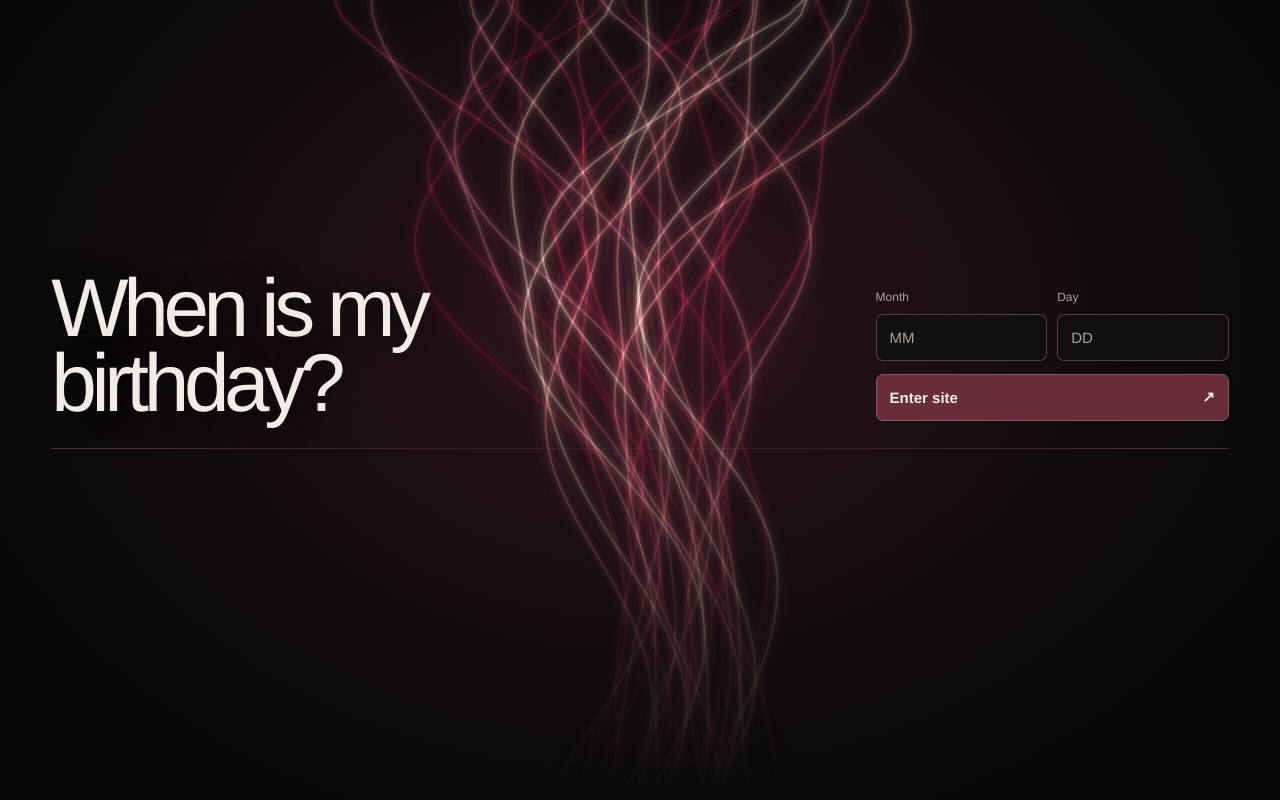
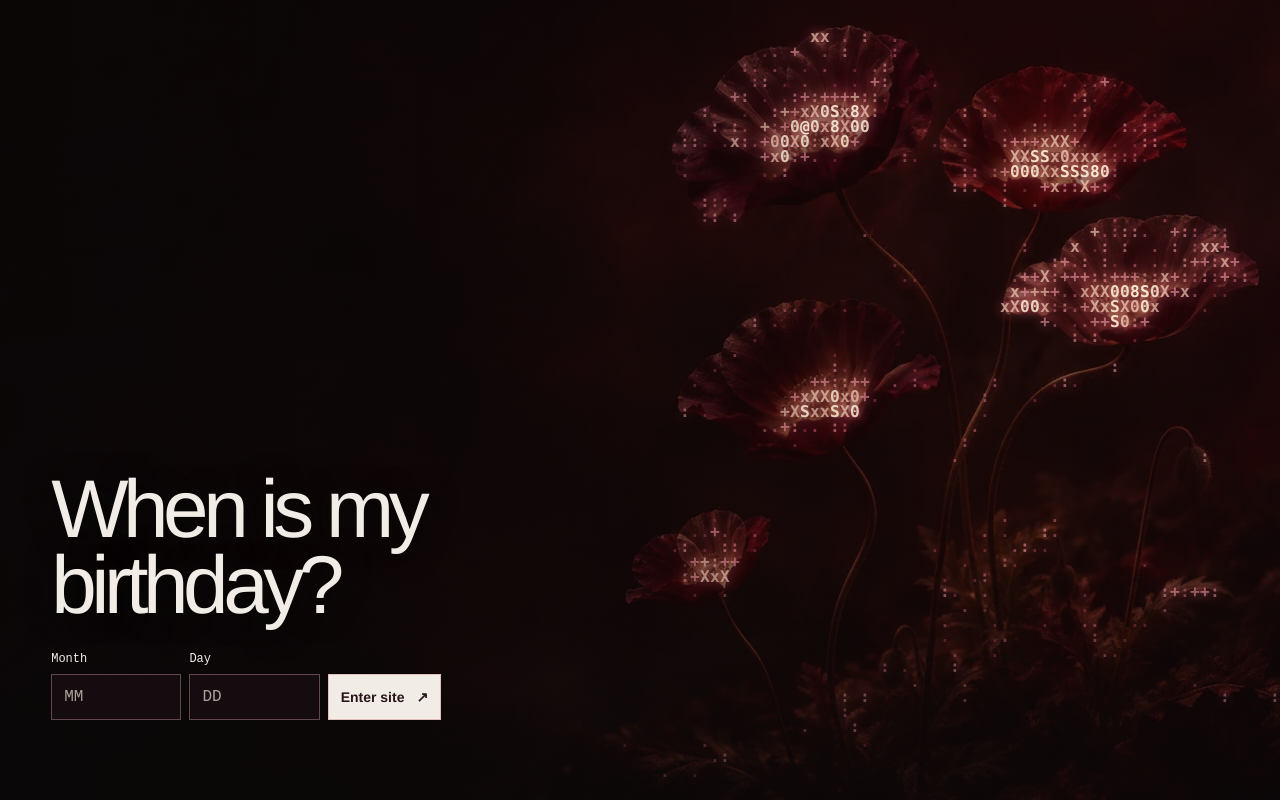
Before and after one commit to AhmedkhalilDAOUDI/AhmedkhalilDAOUDI.github.io, a plain HTML site: page birthday.html in a window 1280 px wide. Drawn offline with Linux system fonts and the light colour scheme; animation ran at ten frames a second.

Commit message:
Rebuild the birthday entrance around an ASCII floral hero (#33)
Co-authored-by: Khalil Daoudi <khalildaoudi@example.com>

```diff
--- /dev/null
+++ b/birthday-ascii.js
@@ -0,0 +1,78 @@
+(() => {
+  const canvas = document.querySelector('.birthday-ascii');
+  const ctx = canvas.getContext('2d');
+  if (!ctx) return;
+
+  const reducedMotion = matchMedia('(prefers-reduced-motion: reduce)');
+  const flower = new Image();
+  const sample = document.createElement('canvas');
+  const sampler = sample.getContext('2d', {willReadFrequently:true});
+  if (!sampler) return;
+
+  const glyphs = ' .:+xX0S8@';
+  const inks = ['#9a3d55', '#c06576', '#e08f99', '#eac1ae', '#fff0d8'];
+  let width, height, cellWidth, cellHeight, cells = [], frame, last = -Infinity;
+
+  function draw(now) {
+    if (!reducedMotion.matches && !document.hidden) frame = requestAnimationFrame(draw);
+    if (now - last < 66) return;
+    last = now;
+    const time = reducedMotion.matches ? 0 : now / 1000;
+    ctx.clearRect(0, 0, width, height);
+    ctx.font = `600 ${cellWidth * 1.62}px ui-monospace,Menlo,monospace`;
+    ctx.textBaseline = 'top';
+
+    for (const [x, y, light, seed] of cells) {
+      const shimmer = Math.sin(time * 1.45 + y * .027 + seed * 6) * .11;
+      const tone = Math.min(1, Math.max(0, light + shimmer));
+      ctx.fillStyle = inks[Math.min(inks.length - 1, Math.floor(Math.sqrt(tone) * inks.length))];
+      ctx.globalAlpha = .53 + .47 * tone;
+      ctx.fillText(glyphs[1 + Math.floor(tone * (glyphs.length - 2))], x, y);
+    }
+    ctx.globalAlpha = 1;
+  }
+
+  function resize() {
+    cancelAnimationFrame(frame);
+    if (!flower.naturalWidth || document.hidden) return;
+    width = canvas.clientWidth;
+    height = canvas.clientHeight;
+    const ratio = Math.min(devicePixelRatio, 1.75);
+    canvas.width = Math.round(width * ratio);
+    canvas.height = Math.round(height * ratio);
+    ctx.setTransform(ratio, 0, 0, ratio, 0, 0);
+    cellWidth = width <= 650 ? 8 : 10;
+    cellHeight = Math.round(cellWidth * 1.48);
+    const cols = Math.ceil(width / cellWidth);
+    const rows = Math.ceil(height / cellHeight);
+    sample.width = cols;
+    sample.height = rows;
+
+    const cover = Math.max(width / flower.naturalWidth, height / flower.naturalHeight);
+    const cropWidth = width / cover;
+    const cropHeight = height / cover;
+    const alignX = width <= 650 ? .78 : .5;
+    sampler.drawImage(flower, (flower.naturalWidth - cropWidth) * alignX,
+      (flower.naturalHeight - cropHeight) * .5, cropWidth, cropHeight, 0, 0, cols, rows);
+    const pixels = sampler.getImageData(0, 0, cols, rows).data;
+    cells = [];
+    for (let row = 0; row < rows; row++) {
+      for (let col = 0; col < cols; col++) {
+        const i = (row * cols + col) * 4;
+        const luminance = (.28 * pixels[i] + .58 * pixels[i + 1] + .14 * pixels[i + 2]) / 255;
+        const seed = (Math.sin(row * 127.1 + col * 311.7) + 1) / 2;
+        if (luminance < .102 + seed * .085 || col < cols * (width <= 650 ? .18 : .4)) continue;
+        const light = Math.min(1, (luminance - .11) * 1.65);
+        cells.push([col * cellWidth, row * cellHeight, light, seed]);
+      }
+    }
+    last = -Infinity;
+    frame = requestAnimationFrame(draw);
+  }
+
+  flower.addEventListener('load', resize, {once:true});
+  flower.src = 'assets/birthday-flowers.webp';
+  window.addEventListener('resize', resize);
+  reducedMotion.addEventListener('change', resize);
+  document.addEventListener('visibilitychange', resize);
+})();
--- a/birthday-light.js
+++ /dev/null
@@ -1,75 +0,0 @@
-(() => {
-  const canvas = document.querySelector('.birthday-light');
-  const ctx = canvas.getContext('2d');
-  if (!ctx) return;
-
-  const reducedMotion = matchMedia('(prefers-reduced-motion: reduce)');
-  const colors = ['124,27,52', '185,103,116', '158,49,74', '231,137,144', '235,196,174'];
-  let width, height, frame;
-  let pointer = 0, bend = 0;
-
-  function draw(now) {
-    const t = reducedMotion.matches ? 0 : now / 1000;
-    const compact = width < 650;
-    const center = width * (compact ? .78 : .51);
-    const spread = Math.min(width * (compact ? .26 : .16), height * .27);
-    bend += (pointer - bend) * .045;
-    ctx.globalCompositeOperation = 'source-over';
-    ctx.clearRect(0, 0, width, height);
-    ctx.globalCompositeOperation = 'lighter';
-
-    for (let strand = 0; strand < 28; strand++) {
-      const offset = strand / 27 * 2 - 1;
-      const phase = strand * 1.31;
-      const color = colors[strand % colors.length];
-      ctx.beginPath();
-      for (let step = 0; step <= 54; step++) {
-        const y = step / 54;
-        const envelope = .09 + .93 * Math.pow(1 - y, 1.65) + .27 * y ** 3;
-        const wave = Math.sin(y * 7.1 + phase + t * .48) * .49 +
-          Math.cos(y * 12.2 - phase * .62 - t * .32) * .25;
-        const x = center + spread * envelope * (offset + wave) +
-          spread * (.18 * Math.sin(y * 6 + t * .6) + bend * Math.sin(Math.PI * y) * .42);
-        if (step === 0) ctx.moveTo(x, -12);
-        else ctx.lineTo(x, y * height);
-      }
-
-      const glow = ctx.createLinearGradient(0, 0, 0, height);
-      glow.addColorStop(0, `rgba(${color},.55)`);
-      glow.addColorStop(.38, `rgba(${color},.78)`);
-      glow.addColorStop(.78, `rgba(${color},.22)`);
-      glow.addColorStop(1, `rgba(${color},0)`);
-      ctx.strokeStyle = glow;
-      for (const [lineWidth, opacity] of [[24, .045], [10, .09], [4, .19], [1.25, .40]]) {
-        ctx.lineWidth = lineWidth;
-        ctx.globalAlpha = opacity;
-        ctx.stroke();
-      }
-    }
-    ctx.globalAlpha = 1;
-    if (!reducedMotion.matches && !document.hidden) frame = requestAnimationFrame(draw);
-  }
-
-  function start() {
-    cancelAnimationFrame(frame);
-    if (document.hidden) return;
-    const ratio = Math.min(devicePixelRatio, 1.5);
-    width = canvas.clientWidth;
-    height = canvas.clientHeight;
-    canvas.width = Math.round(width * ratio);
-    canvas.height = Math.round(height * ratio);
-    ctx.setTransform(ratio, 0, 0, ratio, 0, 0);
-    frame = requestAnimationFrame(draw);
-  }
-
-  window.addEventListener('pointermove', event => {
-    if (!reducedMotion.matches) pointer = 2 * event.clientX / width - 1;
-  }, {passive: true});
-  window.addEventListener('resize', start);
-  reducedMotion.addEventListener('change', () => {
-    pointer = bend = 0;
-    start();
-  });
-  document.addEventListener('visibilitychange', start);
-  start();
-})();
--- a/birthday.html
+++ b/birthday.html
@@ -9,11 +9,13 @@
   <link rel="stylesheet" href="site.css">
   <title>When is my birthday?</title>
   <script src="birthday.js" defer></script>
-  <script src="birthday-light.js" defer></script>
+  <script src="birthday-ascii.js" defer></script>
 </head>
 <body class="birthday-entry">
   <main class="birthday-page" aria-labelledby="birthday-title">
-    <canvas class="birthday-light" aria-hidden="true"></canvas>
+    <div class="birthday-art" aria-hidden="true">
+      <canvas class="birthday-ascii"></canvas>
+    </div>
     <section class="birthday-content" aria-labelledby="birthday-title">
       <h1 id="birthday-title">When is my<br>birthday?</h1>
       <form id="birthday-form">
--- a/site.css
+++ b/site.css
@@ -200,45 +200,54 @@ footer{display:flex;justify-content:space-between;gap:20px;padding:25px 0 42px;b
 .birthday-locked body { display:none; }
 .birthday-entry { background:var(--bg); color:var(--ink); }
 .birthday-page {
-  position:relative; isolation:isolate; min-height:100svh; overflow:hidden;
-  display:grid; align-content:center; padding:32px clamp(20px,4vw,64px) 14svh;
-  background:radial-gradient(ellipse at 50% 39%,#31131e 0,#140c10 44%,var(--bg) 79%);
+  position:relative; isolation:isolate; display:grid; align-items:end; min-height:100svh;
+  overflow:hidden; padding:clamp(22px,4vw,64px) clamp(22px,4vw,64px) clamp(46px,10vh,110px);
   font-family:"Helvetica Neue",Arial,sans-serif;
 }
-.birthday-light { position:absolute; inset:0; width:100%; height:100%; z-index:-1; pointer-events:none; }
-.birthday-content {
-  position:relative; display:grid; grid-template-columns:minmax(0,1fr) minmax(250px,30%);
-  align-items:end; gap:24px; padding-bottom:28px;
+.birthday-art {
+  position:absolute; inset:0; z-index:-1; pointer-events:none;
+  background:linear-gradient(#13080a91,#13080a91),
+    #170b0d url("assets/birthday-flowers.webp") center / cover no-repeat;
 }
-.birthday-content::after {
-  content:""; position:absolute; inset:auto 0 0; height:1px;
-  background:linear-gradient(90deg,#b967745f,#b967741d,#b967745f);
+.birthday-art::after {
+  content:""; position:absolute; inset:0;
+  background:linear-gradient(90deg,#08080880,transparent 72%),
+    linear-gradient(0deg,#08080877,transparent 31%);
 }
+.birthday-ascii { position:absolute; inset:0; width:100%; height:100%; filter:drop-shadow(0 0 6px #f06478); }
+.birthday-content { width:min(100%,550px); }
 .birthday-content h1 {
-  margin:0; font-size:clamp(46px,6.4vw,106px); line-height:.91; font-weight:300;
-  letter-spacing:-.065em; text-shadow:0 0 28px #080808;
+  margin:0 0 28px; font-size:clamp(48px,6.4vw,98px); line-height:.93;
+  font-weight:500; letter-spacing:-.067em; text-shadow:0 2px 28px #080808;
 }
-#birthday-form { display:grid; grid-template-columns:repeat(2,minmax(0,1fr)); gap:10px; }
-#birthday-form label { display:grid; gap:7px; color:var(--muted); font-size:12px; font-weight:500; }
+#birthday-form {
+  width:min(100%,390px); display:grid; grid-template-columns:1fr 1fr auto; align-items:end; gap:8px;
+}
+#birthday-form label {
+  display:grid; min-width:0; gap:6px; color:var(--ink); font:12px/1.4 ui-monospace,monospace;
+}
 #birthday-form :is(input,button) {
-  width:100%; min-width:0; height:47px; padding:0 13px; border-radius:7px;
-  color:var(--ink); font:15px "Helvetica Neue",Arial,sans-serif;
+  width:100%; min-width:0; min-height:46px; padding:0 12px; border-radius:0;
 }
 #birthday-form input {
-  appearance:textfield; border:1px solid #b967747d; background:#121110eb;
-  font-variant-numeric:tabular-nums;
+  appearance:textfield; border:1px solid #a77c8587; background:#160d10e8; color:var(--ink);
+  font:16px ui-monospace,monospace; font-variant-numeric:tabular-nums;
 }
 #birthday-form input::-webkit-inner-spin-button { appearance:none; }
 #birthday-form input::placeholder { color:var(--muted); }
 #birthday-form button {
-  grid-column:1/-1; display:flex; align-items:center; justify-content:space-between;
-  margin-top:3px; border:1px solid #975260; background:#672d3a; cursor:pointer; font-weight:600;
+  display:flex; align-items:center; justify-content:space-between; gap:12px;
+  border:1px solid #e1bfbc; background:var(--ink); color:#281419;
+  font:600 14px "Helvetica Neue",Arial,sans-serif; cursor:pointer;
 }
-#birthday-form button:hover { background:#80394a; }
-#birthday-form :is(input,button):focus-visible { outline:2px solid var(--accent); outline-offset:3px; }
+#birthday-form button:hover { background:#f0ced2; }
+#birthday-form :is(input,button):focus-visible { outline:2px solid #f2a3aa; outline-offset:3px; }
 @media(max-width:650px) {
-  .birthday-page { min-height:max(100svh,550px); }
-  .birthday-content { grid-template-columns:1fr; gap:clamp(27px,7vh,60px); padding-bottom:20px; }
-  .birthday-content h1 { font-size:clamp(49px,13vw,77px); }
-  #birthday-form { width:min(100%,360px); }
+  .birthday-page { min-height:max(100svh,510px); padding-bottom:max(42px,env(safe-area-inset-bottom)); }
+  .birthday-art { background-position:center,78% center; }
+  .birthday-art::after {
+    background:linear-gradient(0deg,#080808 2%,#080808ad 32%,transparent 65%),
+      linear-gradient(90deg,#0808084d,transparent 80%);
+  }
+  .birthday-content h1 { font-size:clamp(47px,12vw,73px); margin-bottom:23px; }
 }
```
Also changed, not shown: assets/birthday-flowers.webp (added).
